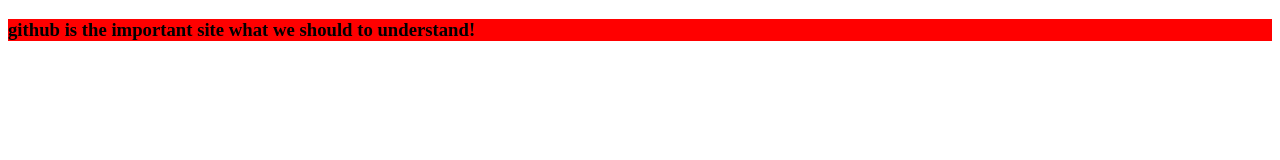
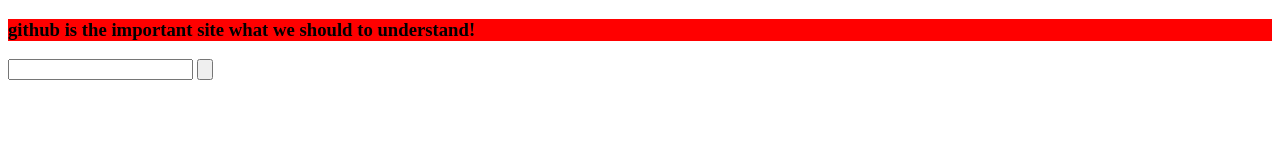
Before and after one commit to Zhanyl3909/github-for-beginners, a plain HTML site: page index.html in a window 1280 px wide. Drawn offline with Linux system fonts and the light colour scheme.

Commit message:
updated index.html
added the submit button

```diff
--- a/index.html
+++ b/index.html
@@ -7,6 +7,7 @@
 </head>
 <body>
 	<h3>github is the important site what we should to understand!</h3>
-
+<input type="text" name="">
+<input type="button" name="">
 </body>
 </html>
```
